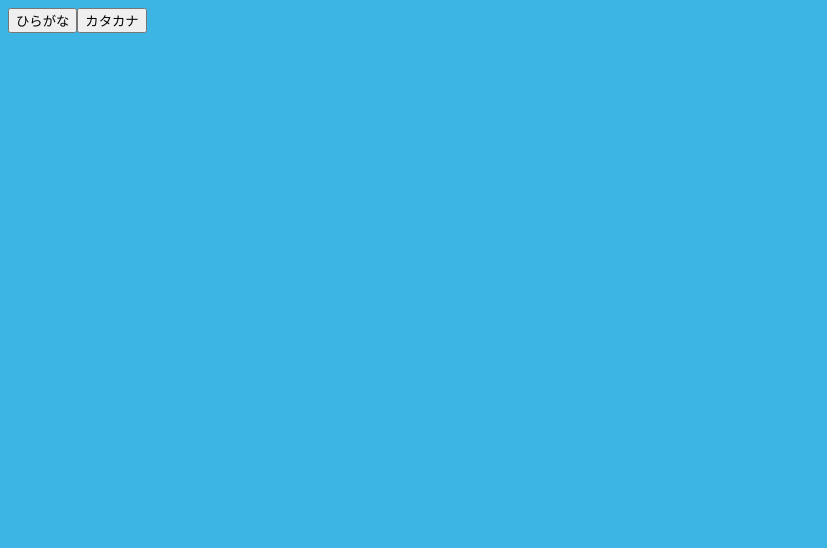
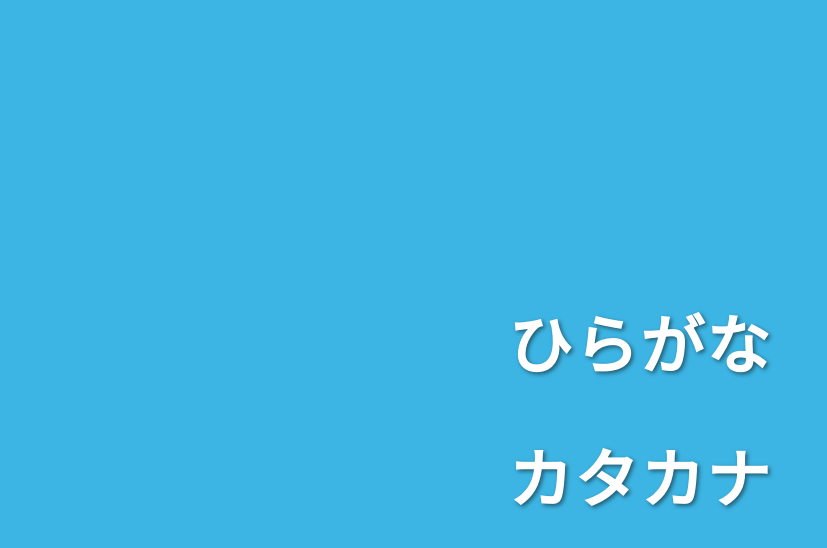
Before and after one commit to NguyenHChinh/kanagana, a React (Vite) app in the folder kanagana/: page / in a window 1280 px wide. Shown: the top 548 px of the page, without its empty margins (0-827 px from the left). Built offline with nearby package versions, Linux system fonts and the light colour scheme.

Commit message:
Styling changes, fixed changes from h1 to button type

```diff
--- a/kanagana/src/index.css
+++ b/kanagana/src/index.css
@@ -2,31 +2,31 @@ body{
     background-color: rgb(61, 181, 228);
 }
 
-h1{
+.kana-select{
     font-size: 4rem;
     font-weight: 900;
     color: white;
-    text-align: center;
     margin-top: 20px;
     margin-bottom: 20px;
     text-shadow: 2px 2px 4px rgba(0, 0, 0, 0.5);
     font-family: 'Arial', sans-serif;
-    text-transform: uppercase;
     letter-spacing: 2px;
+
+    background-color: transparent;
+    border: none;
 }
 
-h1:hover{
+.kana-select:hover{
     color: rgb(255, 255, 255);
     text-shadow: 2px 2px 4px rgba(0, 0, 0, 0.8);
-    /* transition: color 0.3s ease, text-shadow 0.2s ease; */
+    transition: color 0.3s ease, text-shadow 0.2s ease;
     cursor: pointer;
     transform: scale(1.05);
 }
 
-.main-container{
+.kana-select-container{
     display: flex;
     justify-content: center;
-    align-items: center;
     height: 100vh;
     flex-direction: column;
 }
```
